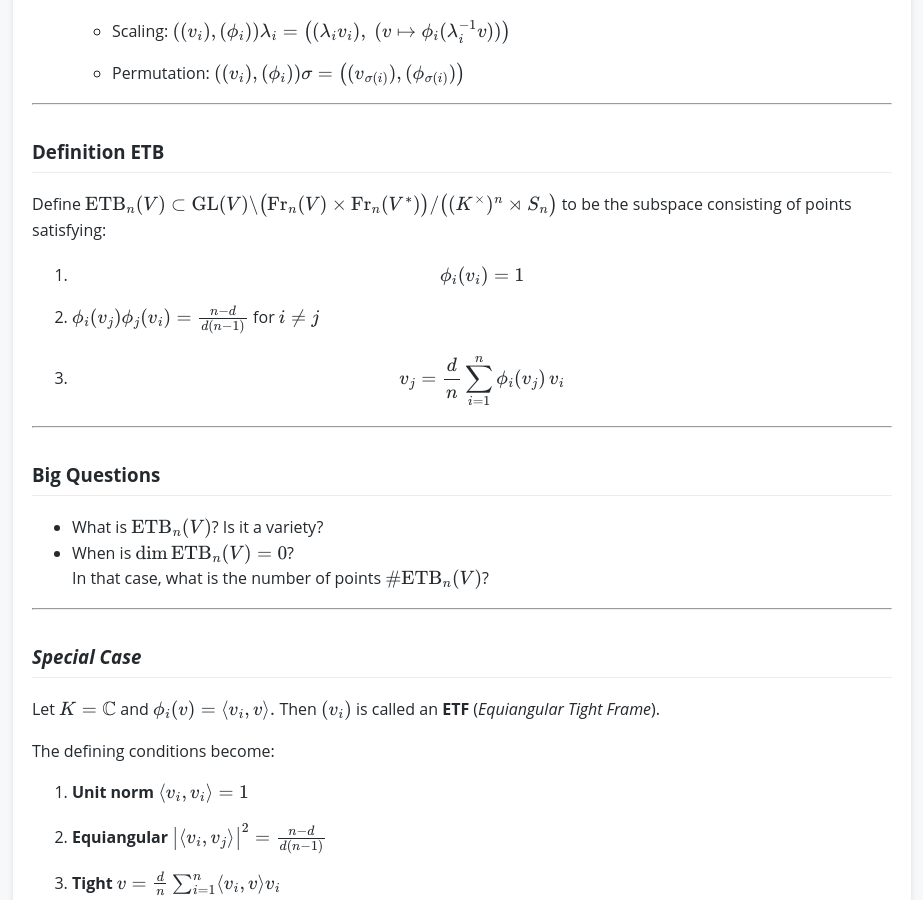
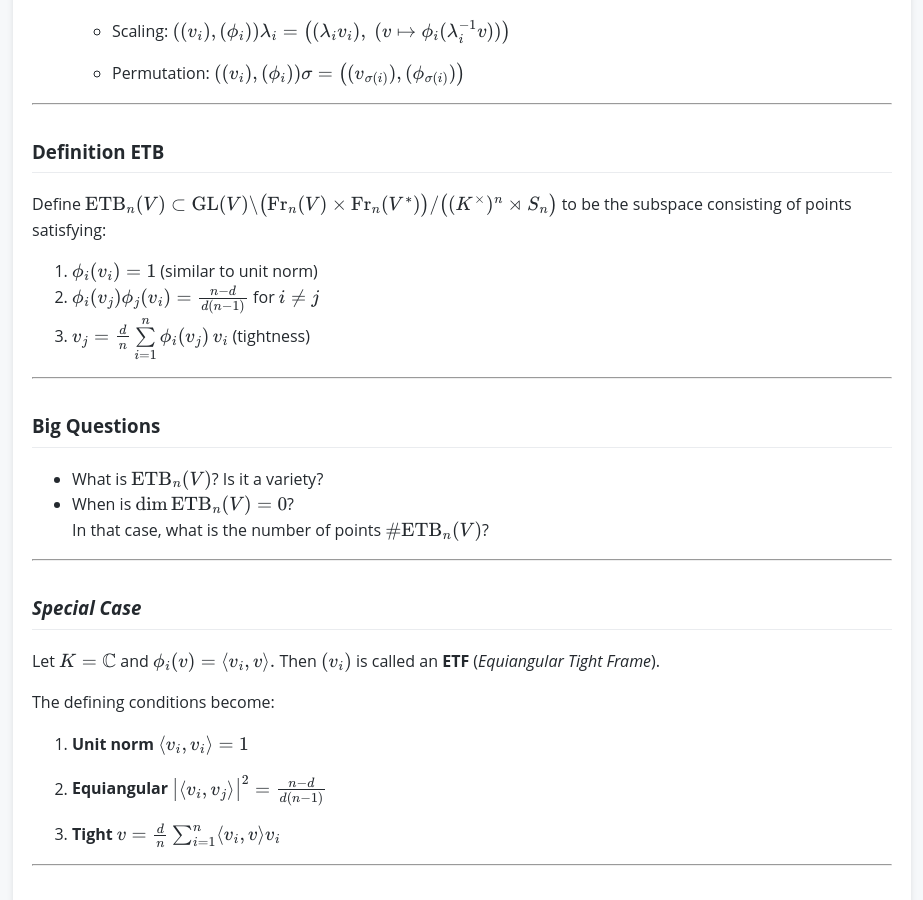
Before and after one commit to ayanava314/GIT-ETF, a Jekyll site: the page built from week01.md, in a window 1280 px wide and 900 px high, scrolled down 897 px. Shown: the whole window, without its empty margins (178-1101 px from the left). Built offline with Jekyll 4.4.1, drawn with Linux system fonts in a browser that asks for light colours; comment, search, counter and statistics services are not loaded.

Commit message:
Fix formatting of equations in week01.md
Updated formatting for equations and conditions in week01.md.

```diff
--- a/week01.md
+++ b/week01.md
@@ -70,9 +70,9 @@ $$
 $$
 to be the subspace consisting of points satisfying:
 
-1. $$ \phi_i(v_i) = 1 $$
+1. $$ \phi_i(v_i) = 1 $$ (similar to unit norm)
 2. $$ \phi_i(v_j)\phi_j(v_i) = \frac{n-d}{d(n-1)}$$ for $$i \neq j $$
-3. $$ v_j = \frac{d}{n} \sum_{i=1}^{n} \phi_i(v_j)\, v_i $$
+3. $$ v_j = \frac{d}{n} \sum_\limits{i=1}^{n} \phi_i(v_j)\, v_i $$ (tightness)
 
 ---
 
```
